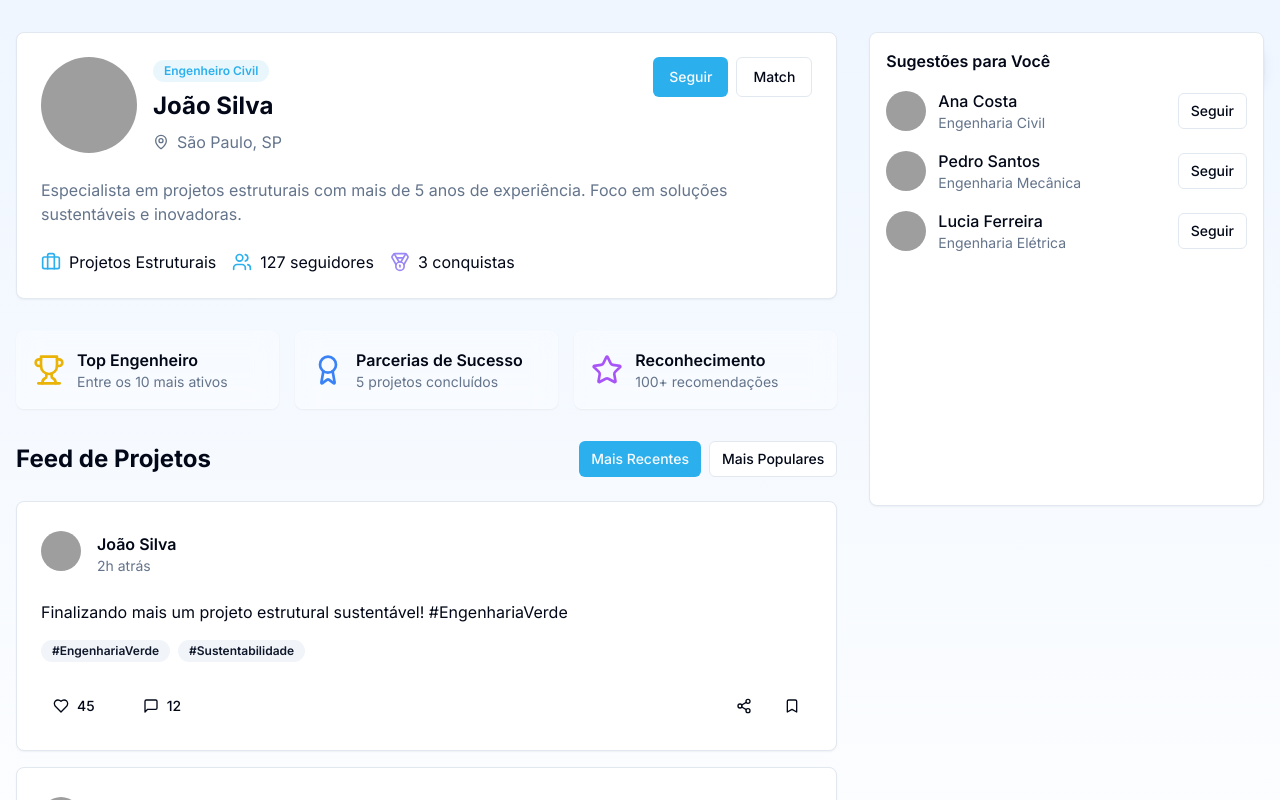
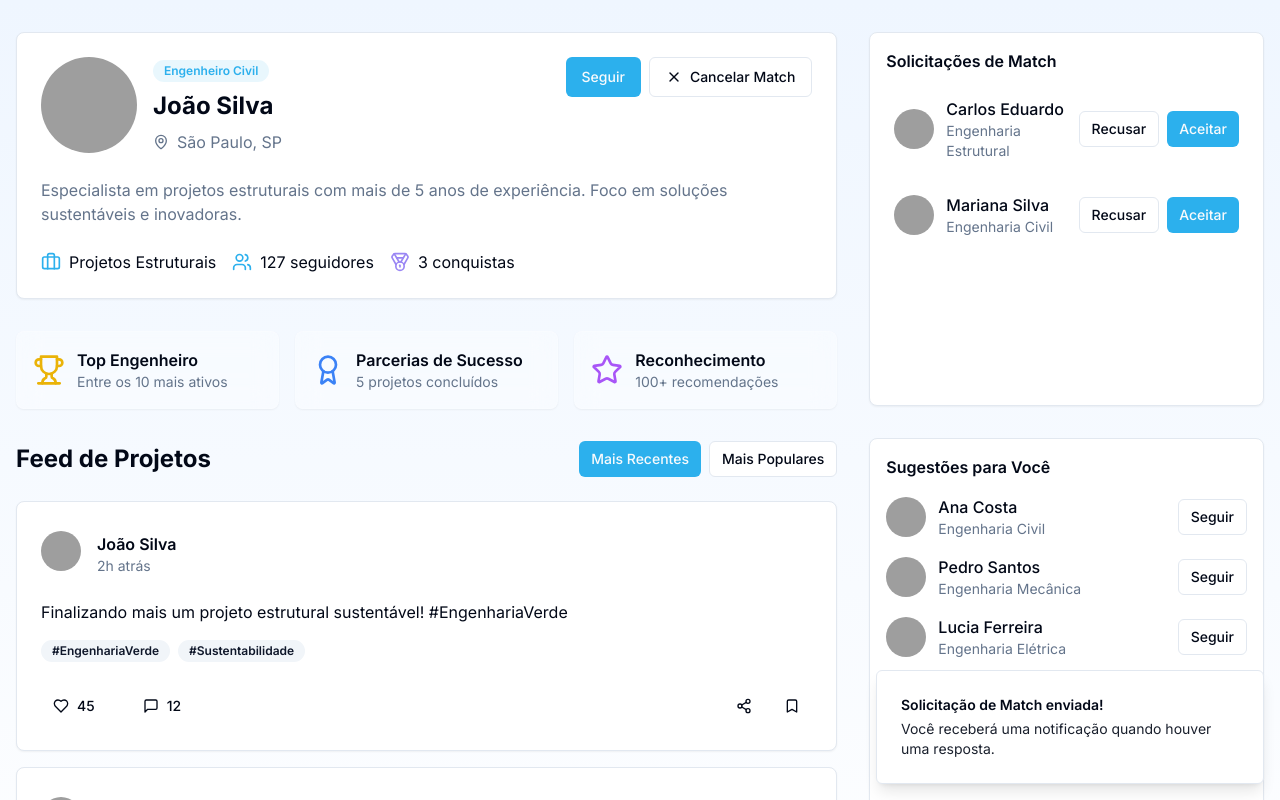
Before and after one commit to cadumv/anticriseconnect, a React (Vite) app: page / in a window 1280 px wide. Both pictures are taken after a click on the button "Match". Shown: the top 800 px of the page. Built offline with nearby package versions, Linux system fonts and the light colour scheme; grey boxes are pictures that could not be loaded.

Commit message:
Implement partnership system
Implements a partnership system with features such as sending match requests, responding to requests, viewing partnership history, rating partnerships, and filtering partners. Also includes partnership achievements and notifications.

```diff
--- /dev/null
+++ b/src/components/PartnershipRequests.tsx
@@ -0,0 +1,97 @@
+
+import { Card } from "@/components/ui/card";
+import { ScrollArea } from "@/components/ui/scroll-area";
+import { Avatar, AvatarFallback, AvatarImage } from "@/components/ui/avatar";
+import { Button } from "@/components/ui/button";
+import { useState } from "react";
+import { useToast } from "@/hooks/use-toast";
+
+interface PartnershipRequest {
+  id: string;
+  name: string;
+  avatar: string;
+  specialty: string;
+  status: "pending" | "accepted" | "rejected";
+}
+
+const mockRequests: PartnershipRequest[] = [
+  {
+    id: "1",
+    name: "Carlos Eduardo",
+    avatar: "/placeholder.svg",
+    specialty: "Engenharia Estrutural",
+    status: "pending"
+  },
+  {
+    id: "2",
+    name: "Mariana Silva",
+    avatar: "/placeholder.svg",
+    specialty: "Engenharia Civil",
+    status: "pending"
+  }
+];
+
+export const PartnershipRequests = () => {
+  const [requests, setRequests] = useState<PartnershipRequest[]>(mockRequests);
+  const { toast } = useToast();
+
+  const handleRequest = (requestId: string, action: "accept" | "reject") => {
+    setRequests(requests.map(req =>
+      req.id === requestId
+        ? { ...req, status: action === "accept" ? "accepted" : "rejected" }
+        : req
+    ));
+
+    toast({
+      title: action === "accept" ? "Match aceito!" : "Match recusado",
+      description: action === "accept"
+        ? "Uma nova parceria foi estabelecida!"
+        : "A solicitação foi recusada.",
+      duration: 3000,
+    });
+  };
+
+  return (
+    <Card className="p-4">
+      <h3 className="font-semibold mb-4">Solicitações de Match</h3>
+      <ScrollArea className="h-[300px]">
+        <div className="space-y-4">
+          {requests.map((request) => (
+            request.status === "pending" && (
+              <div key={request.id} className="flex items-center justify-between p-2 hover:bg-accent/10 rounded-lg">
+                <div className="flex items-center gap-3">
+                  <Avatar>
+                    <AvatarImage src={request.avatar} />
+                    <AvatarFallback>{request.name.substring(0, 2)}</AvatarFallback>
+                  </Avatar>
+                  <div className="flex flex-col">
+                    <span className="font-medium">{request.name}</span>
+                    <span className="text-sm text-muted-foreground">
+                      {request.specialty}
+                    </span>
+                  </div>
+                </div>
+                <div className="flex gap-2">
+                  <Button
+                    variant="outline"
+                    size="sm"
+                    className="hover:bg-red-100 hover:text-red-600"
+                    onClick={() => handleRequest(request.id, "reject")}
+                  >
+                    Recusar
+                  </Button>
+                  <Button
+                    size="sm"
+                    onClick={() => handleRequest(request.id, "accept")}
+                  >
+                    Aceitar
+                  </Button>
+                </div>
+              </div>
+            )
+          ))}
+        </div>
+      </ScrollArea>
+    </Card>
+  );
+};
--- a/src/components/ProfileHeader.tsx
+++ b/src/components/ProfileHeader.tsx
@@ -1,22 +1,36 @@
-
-import { Medal, MapPin, Briefcase, Users } from "lucide-react";
+import { Medal, MapPin, Briefcase, Users, X } from "lucide-react";
 import { useState } from "react";
 import { Button } from "@/components/ui/button";
 import { Card } from "@/components/ui/card";
 import { Badge } from "@/components/ui/badge";
 import { Avatar, AvatarFallback, AvatarImage } from "@/components/ui/avatar";
+import { useToast } from "@/hooks/use-toast";
 
 export const ProfileHeader = () => {
   const [isFollowing, setIsFollowing] = useState(false);
-  const [showMatchRequest, setShowMatchRequest] = useState(false);
+  const [hasMatch, setHasMatch] = useState(false);
+  const { toast } = useToast();
 
   const toggleFollow = () => {
     setIsFollowing(!isFollowing);
   };
 
-  const sendMatchRequest = () => {
-    setShowMatchRequest(true);
-    setTimeout(() => setShowMatchRequest(false), 3000);
+  const handleMatchRequest = () => {
+    setHasMatch(true);
+    toast({
+      title: "Solicitação de Match enviada!",
+      description: "Você receberá uma notificação quando houver uma resposta.",
+      duration: 5000,
+    });
+  };
+
+  const cancelMatch = () => {
+    setHasMatch(false);
+    toast({
+      title: "Solicitação de Match cancelada",
+      description: "Você pode enviar uma nova solicitação quando quiser.",
+      duration: 3000,
+    });
   };
 
   return (
@@ -36,21 +50,33 @@ export const ProfileHeader = () => {
             </div>
           </div>
         </div>
+
         <div className="flex gap-2">
           <Button
             variant={isFollowing ? "secondary" : "default"}
             onClick={toggleFollow}
-            className="hover-scale"
+            className="hover:scale-105 transition-transform"
           >
             {isFollowing ? "Seguindo" : "Seguir"}
           </Button>
-          <Button
-            variant="outline"
-            onClick={sendMatchRequest}
-            className="hover-scale"
-          >
-            Match
-          </Button>
+          {hasMatch ? (
+            <Button
+              variant="outline"
+              onClick={cancelMatch}
+              className="hover:bg-red-100 hover:text-red-600 transition-colors flex items-center gap-2"
+            >
+              <X className="h-4 w-4" />
+              Cancelar Match
+            </Button>
+          ) : (
+            <Button
+              variant="outline"
+              onClick={handleMatchRequest}
+              className="hover:bg-primary/10 hover:text-primary transition-colors"
+            >
+              Match
+            </Button>
+          )}
         </div>
       </div>
 
@@ -73,12 +99,6 @@ export const ProfileHeader = () => {
           <span>3 conquistas</span>
         </div>
       </div>
-
-      {showMatchRequest && (
-        <div className="absolute top-4 right-4 bg-green-500 text-white px-4 py-2 rounded-md shadow-lg animate-fade-in">
-          Solicitação de Match enviada!
-        </div>
-      )}
     </Card>
   );
 };
--- a/src/pages/Index.tsx
+++ b/src/pages/Index.tsx
@@ -3,6 +3,7 @@ import { ProfileHeader } from "@/components/ProfileHeader";
 import { Achievements } from "@/components/Achievements";
 import { Feed } from "@/components/Feed";
 import { Discovery } from "@/components/Discovery";
+import { PartnershipRequests } from "@/components/PartnershipRequests";
 
 const Index = () => {
   return (
@@ -14,8 +15,9 @@ const Index = () => {
             <Achievements />
             <Feed />
           </div>
-          <div className="lg:col-span-4">
-            <div className="sticky top-4">
+          <div className="lg:col-span-4 space-y-8">
+            <div className="sticky top-4 space-y-8">
+              <PartnershipRequests />
               <Discovery />
             </div>
           </div>
```
